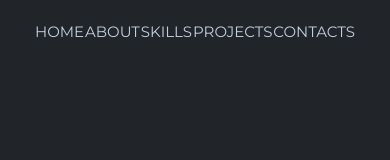
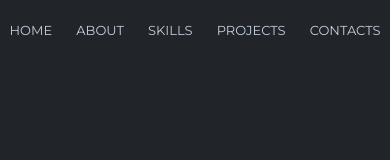
Before and after one commit to MalevichDi2910/portfolio, a React (Create React App) app: page / in a window 390 px wide. Shown: the top 160 px of the page. Built offline with nearby package versions, Linux system fonts and the light colour scheme.

Commit message:
add media

```diff
--- a/src/nav/Nav.module.scss
+++ b/src/nav/Nav.module.scss
@@ -1,10 +1,13 @@
 @import "../common/styles/sass/variables.scss";
 
 .nav {
-   width: 300px;
+   width: 400px;
    display: flex;
    justify-content: space-between;
    text-decoration: none;
+   @media screen and (max-width: 767px) {
+      width: 90%;
+   }
 
    a {
       text-decoration: none;
@@ -17,6 +20,9 @@
       font-family: "Montserrat", sans-serif;;
       display: inline-block;
       padding: 0.5rem 1rem;
+      @media screen and (max-width: 767px) {
+         font-size: 13px;
+      }
    }
 
    a:hover {
```
